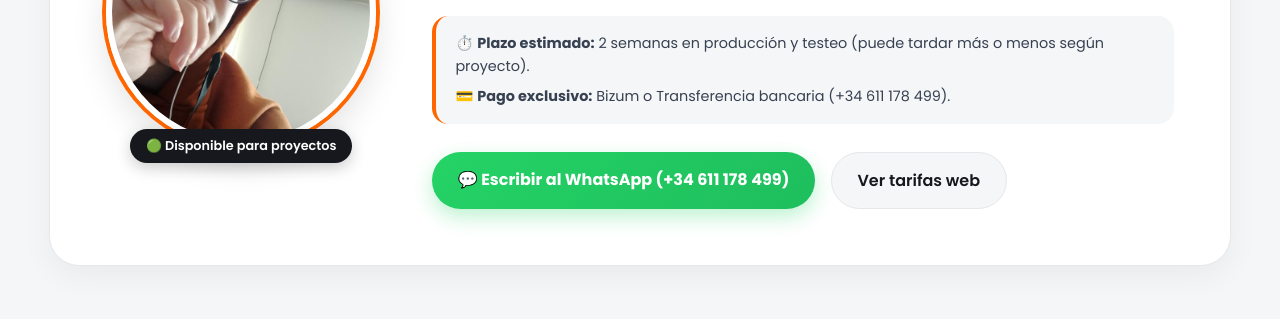
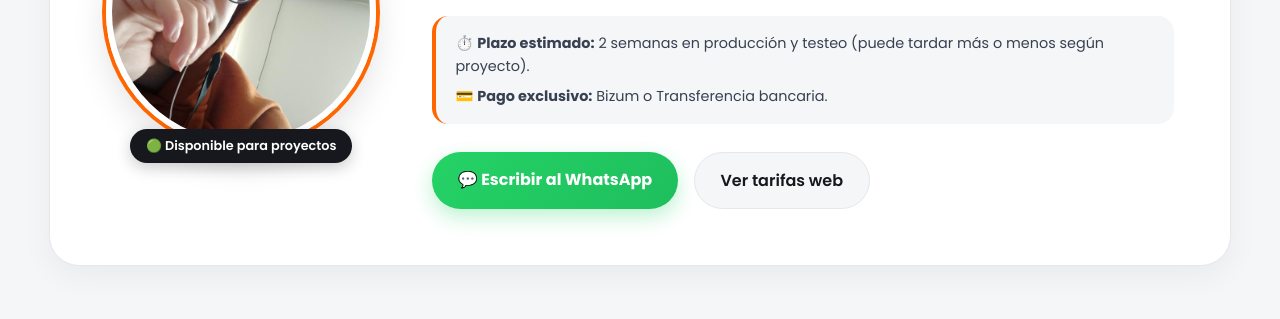
Before and after one commit to BMwebkit/BMwebkit.github.io, a plain HTML site: page index.html in a window 1280 px wide. Shown: the part 362-681 px from the top of the page. Drawn offline with Linux system fonts and the light colour scheme.

Commit message:
Update index.html

```diff
--- a/index.html
+++ b/index.html
@@ -46,11 +46,11 @@
 
                 <div class="info-plazos">
                     <span>⏱️ <strong>Plazo estimado:</strong> 2 semanas en producción y testeo (puede tardar más o menos según proyecto).</span>
-                    <span>💳 <strong>Pago exclusivo:</strong> Bizum o Transferencia bancaria (+34 611 178 499).</span>
+                    <span>💳 <strong>Pago exclusivo:</strong> Bizum o Transferencia bancaria.</span>
                 </div>
 
                 <div class="bio-acciones">
-                    <a href="https://wa.me/34611178499?text=Hola%20Blas,%20estoy%20interesado%20en%20contratar%20una%20web." target="_blank" rel="noopener noreferrer" class="btn-principal">💬 Escribir al WhatsApp (+34 611 178 499)</a>
+                    <a href="https://wa.me/34611178499?text=Hola%20Blas,%20estoy%20interesado%20en%20contratar%20una%20web." target="_blank" rel="noopener noreferrer" class="btn-principal">💬 Escribir al WhatsApp</a>
                     <a href="#servicios" class="btn-secundario">Ver tarifas web</a>
                 </div>
             </div>
@@ -242,7 +242,7 @@
             </div>
             <p class="footer-tagline">Blas Moral — Desarrollador Web & Apps Android</p>
             <div class="footer-links">
-                <a href="https://wa.me/34611178499?text=Hola%20Blas" target="_blank" rel="noopener noreferrer">💬 WhatsApp Directo: +34 611 178 499</a>
+                <a href="https://wa.me/34611178499?text=Hola%20Blas" target="_blank" rel="noopener noreferrer">💬 WhatsApp Directo</a>
                 <span>•</span>
                 <a href="https://talleresbielamotor.com" target="_blank" rel="noopener noreferrer">talleresbielamotor.com</a>
                 <span>•</span>
```
